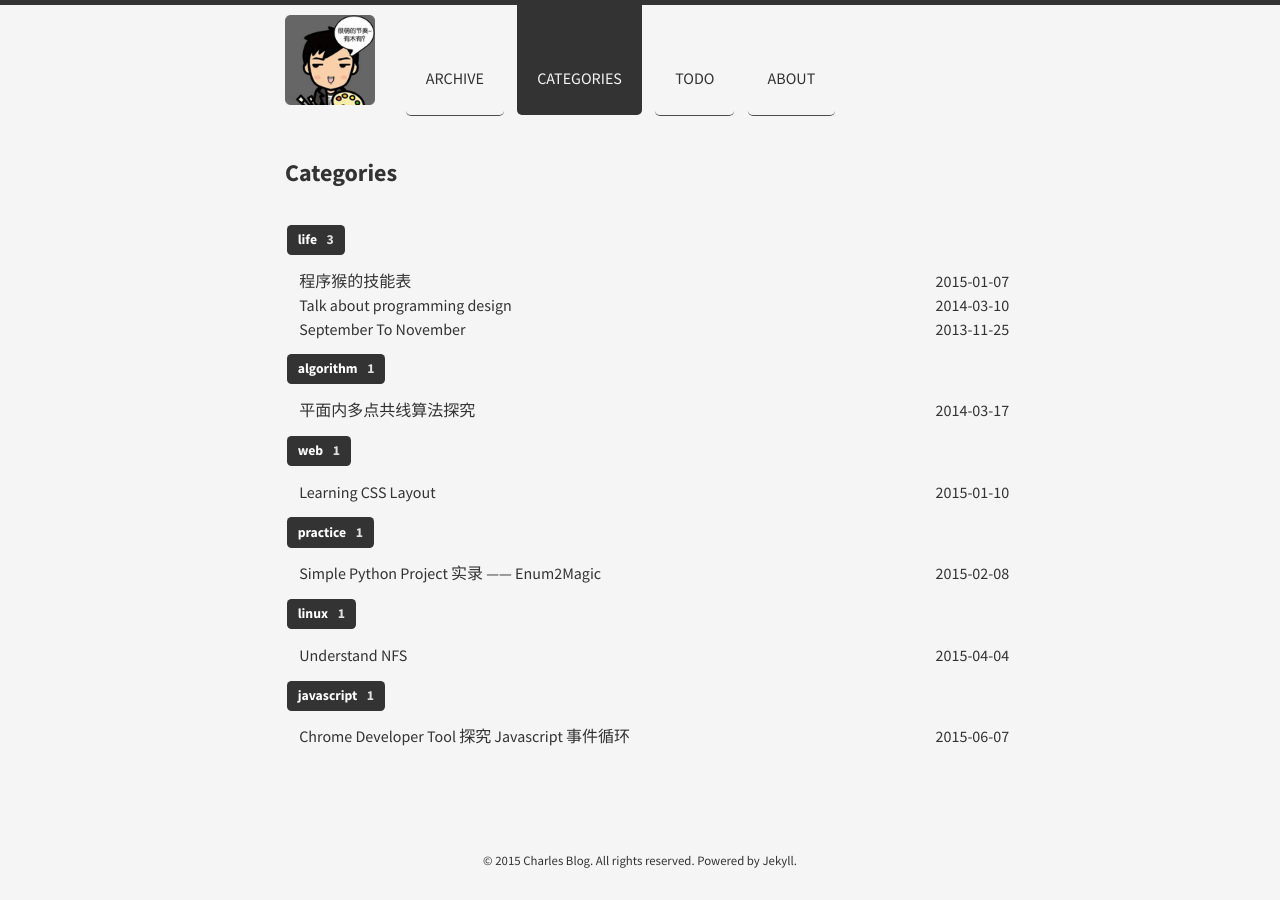
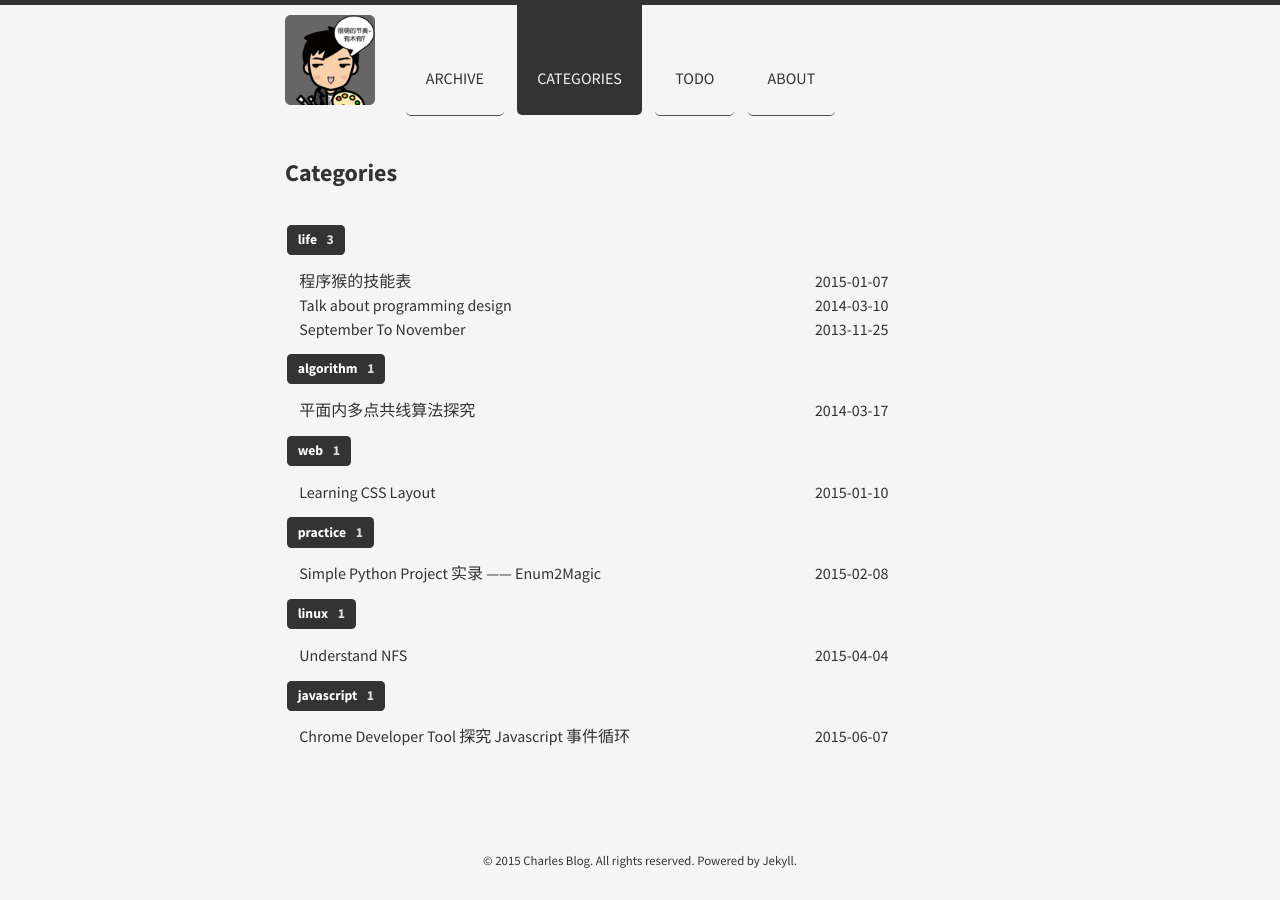
Before and after one commit to JavaCS3/blog, a Jekyll site: the page built from categories/index.html, in a window 1280 px wide. Built offline with Jekyll 4.4.1, drawn with Linux system fonts in a browser that asks for light colours; nearby versions of some CDN libraries; Markdown is read by kramdown in place of the engine named in the settings.

Commit message:
test new cat

```diff
--- a/categories/index.html
+++ b/categories/index.html
@@ -18,7 +18,7 @@ title: Categories
   <div class="col span_12">
     <article class="row gutters">
       <a class="col span_8" href="{{ site.baseurl }}{{ page.url }}">{{ page.title }}</a>
-      <div class="post-date col span_4">
+      <div class="post-date col span_2">
         <time>{{ page.date | date: "%Y-%m-%d" }}</time>
       </div>
     </article>
```
